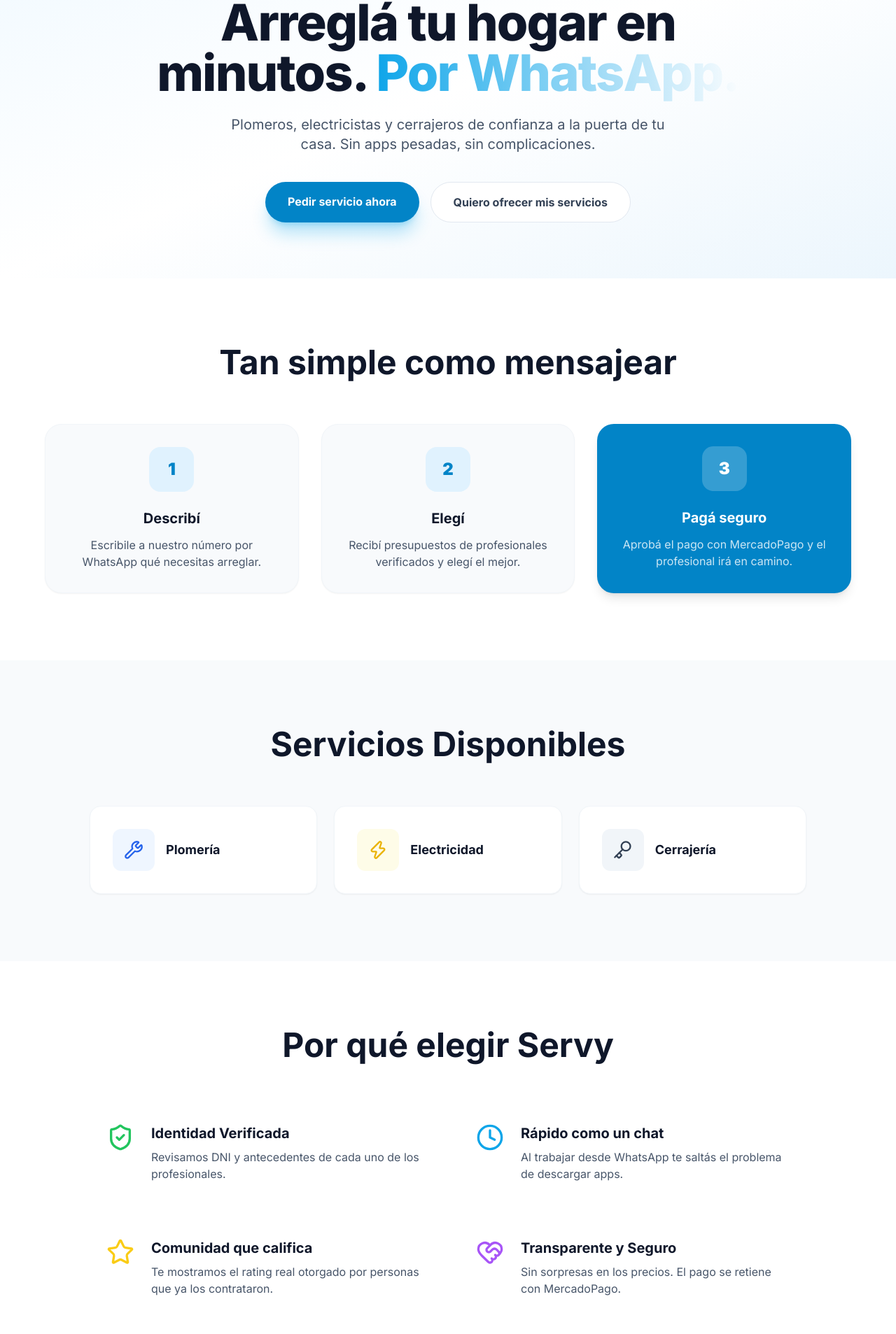
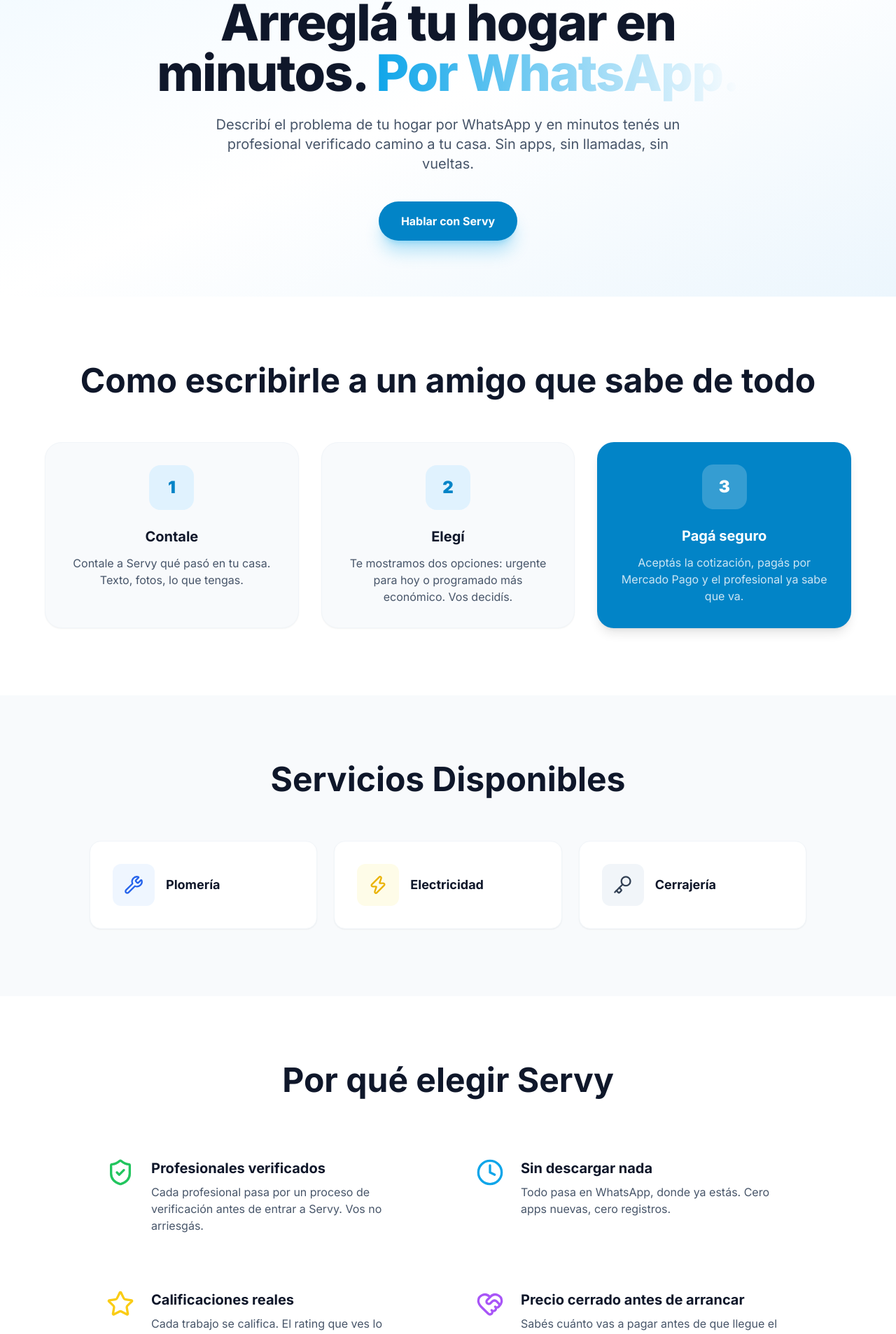
Before and after one commit to nicoanzoategui/Servyapp, a Next.js app in the folder apps/landing/: page / in a window 1280 px wide. Shown: the part 172-2079 px from the top of the page at 70% size. Built offline with nearby package versions, Linux system fonts and the light colour scheme.

Commit message:
copy: actualizar textos landing page

```diff
--- a/apps/landing/app/page.tsx
+++ b/apps/landing/app/page.tsx
@@ -23,21 +23,18 @@
                     Arreglá tu hogar en minutos. <span className="text-transparent bg-clip-text bg-gradient-to-r from-servy-500 to-servy-700">Por WhatsApp.</span>
                 </h1>
                 <p className="mt-6 text-lg md:text-xl text-slate-600 max-w-2xl animate-fade-in delay-150">
-                    Plomeros, electricistas y cerrajeros de confianza a la puerta de tu casa. Sin apps pesadas, sin complicaciones.
+                    Describí el problema de tu hogar por WhatsApp y en minutos tenés un profesional verificado camino a tu casa. Sin apps, sin llamadas, sin vueltas.
                 </p>
                 <div className="mt-10 flex flex-col sm:flex-row gap-4 animate-slide-up delay-300">
                     <a href={WA_LINK} target="_blank" rel="noopener noreferrer" className="bg-servy-600 text-white px-8 py-4 rounded-full font-bold shadow-xl shadow-servy-500/30 hover:shadow-2xl hover:bg-servy-500 hover:-translate-y-1 transition-all duration-300">
-                        Pedir servicio ahora
+                        Hablar con Servy
                     </a>
-                    <Link href="/profesionales" className="bg-white text-slate-700 border border-slate-200 px-8 py-4 rounded-full font-bold hover:bg-slate-50 transition-all duration-300">
-                        Quiero ofrecer mis servicios
-                    </Link>
                 </div>
             </section>
 
             {/* Cómo Funciona */}
             <section id="como-funciona" className="w-full py-24 px-6 md:px-12 bg-white flex flex-col items-center relative">
-                <h2 className="text-3xl md:text-5xl font-bold text-slate-900 text-center mb-16">Tan simple como mensajear</h2>
+                <h2 className="text-3xl md:text-5xl font-bold text-slate-900 text-center mb-16">Como escribirle a un amigo que sabe de todo</h2>
                 <div className="grid grid-cols-1 md:grid-cols-3 gap-8 max-w-6xl w-full">
                     {/* Step 1 */}
                     <div className="relative p-8 rounded-3xl bg-slate-50 border border-slate-100 shadow-sm hover:shadow-xl transition-shadow group flex flex-col items-center text-center">
@@ -45,8 +42,8 @@
                             {/* Un icono de chat / telefono mock */}
                             <span className="text-2xl font-black">1</span>
                         </div>
-                        <h3 className="text-xl font-bold mb-3">Describí</h3>
-                        <p className="text-slate-600">Escribile a nuestro número por WhatsApp qué necesitas arreglar.</p>
+                        <h3 className="text-xl font-bold mb-3">Contale</h3>
+                        <p className="text-slate-600">Contale a Servy qué pasó en tu casa. Texto, fotos, lo que tengas.</p>
                     </div>
                     {/* Step 2 */}
                     <div className="relative p-8 rounded-3xl bg-slate-50 border border-slate-100 shadow-sm hover:shadow-xl transition-shadow group flex flex-col items-center text-center">
@@ -54,7 +51,7 @@
                             <span className="text-2xl font-black">2</span>
                         </div>
                         <h3 className="text-xl font-bold mb-3">Elegí</h3>
-                        <p className="text-slate-600">Recibí presupuestos de profesionales verificados y elegí el mejor.</p>
+                        <p className="text-slate-600">Te mostramos dos opciones: urgente para hoy o programado más económico. Vos decidís.</p>
                     </div>
                     {/* Step 3 */}
                     <div className="relative p-8 rounded-3xl bg-servy-600 text-white shadow-lg hover:shadow-xl transition-all hover:-translate-y-2 group flex flex-col items-center text-center">
@@ -62,7 +59,7 @@
                             <span className="text-2xl font-black">3</span>
                         </div>
                         <h3 className="text-xl font-bold mb-3">Pagá seguro</h3>
-                        <p className="text-white/80">Aprobá el pago con MercadoPago y el profesional irá en camino.</p>
+                        <p className="text-white/80">Aceptás la cotización, pagás por Mercado Pago y el profesional ya sabe que va.</p>
                     </div>
                 </div>
             </section>
@@ -93,29 +90,29 @@
                     <div className="flex gap-6 p-6">
                         <ShieldCheck className="text-green-500 shrink-0" size={40} />
                         <div>
-                            <h3 className="font-bold text-xl mb-2">Identidad Verificada</h3>
-                            <p className="text-slate-600">Revisamos DNI y antecedentes de cada uno de los profesionales.</p>
+                            <h3 className="font-bold text-xl mb-2">Profesionales verificados</h3>
+                            <p className="text-slate-600">Cada profesional pasa por un proceso de verificación antes de entrar a Servy. Vos no arriesgás.</p>
                         </div>
                     </div>
                     <div className="flex gap-6 p-6">
                         <Clock className="text-servy-500 shrink-0" size={40} />
                         <div>
-                            <h3 className="font-bold text-xl mb-2">Rápido como un chat</h3>
-                            <p className="text-slate-600">Al trabajar desde WhatsApp te saltás el problema de descargar apps.</p>
+                            <h3 className="font-bold text-xl mb-2">Sin descargar nada</h3>
+                            <p className="text-slate-600">Todo pasa en WhatsApp, donde ya estás. Cero apps nuevas, cero registros.</p>
                         </div>
                     </div>
                     <div className="flex gap-6 p-6">
                         <Star className="text-yellow-400 shrink-0" size={40} />
                         <div>
-                            <h3 className="font-bold text-xl mb-2">Comunidad que califica</h3>
-                            <p className="text-slate-600">Te mostramos el rating real otorgado por personas que ya los contrataron.</p>
+                            <h3 className="font-bold text-xl mb-2">Calificaciones reales</h3>
+                            <p className="text-slate-600">Cada trabajo se califica. El rating que ves lo pusieron personas como vos, no nosotros.</p>
                         </div>
                     </div>
                     <div className="flex gap-6 p-6">
                         <HeartHandshake className="text-purple-500 shrink-0" size={40} />
                         <div>
-                            <h3 className="font-bold text-xl mb-2">Transparente y Seguro</h3>
-                            <p className="text-slate-600">Sin sorpresas en los precios. El pago se retiene con MercadoPago.</p>
+                            <h3 className="font-bold text-xl mb-2">Precio cerrado antes de arrancar</h3>
+                            <p className="text-slate-600">Sabés cuánto vas a pagar antes de que llegue el profesional. Sin sorpresas.</p>
                         </div>
                     </div>
                 </div>
@@ -125,7 +122,7 @@
             <section className="w-full py-24 px-6 md:px-12 bg-slate-900 text-white flex flex-col items-center text-center relative overflow-hidden">
                 <div className="absolute top-0 right-0 w-96 h-96 bg-servy-500/20 rounded-full blur-3xl translate-x-1/2 -translate-y-1/2"></div>
                 <h2 className="text-4xl md:text-5xl font-bold mb-6 relative z-10">¿Sos profesional del hogar?</h2>
-                <p className="text-xl text-slate-300 max-w-2xl mb-10 relative z-10">Suma clientes nuevos y organizá tu agenda cobrando seguro y todo manejado desde tu bolsillo.</p>
+                <p className="text-xl text-slate-300 max-w-2xl mb-10 relative z-10">Recibí trabajos sin salir a buscarlos. Cotizá desde tu celular, cobrá antes de arrancar y manejá todo desde tu portal.</p>
                 <Link href="/profesionales" className="relative z-10 bg-servy-500 hover:bg-servy-400 text-white px-8 py-4 rounded-full font-bold shadow-xl transition-all">
                     Unirme a Servy
                 </Link>
```
